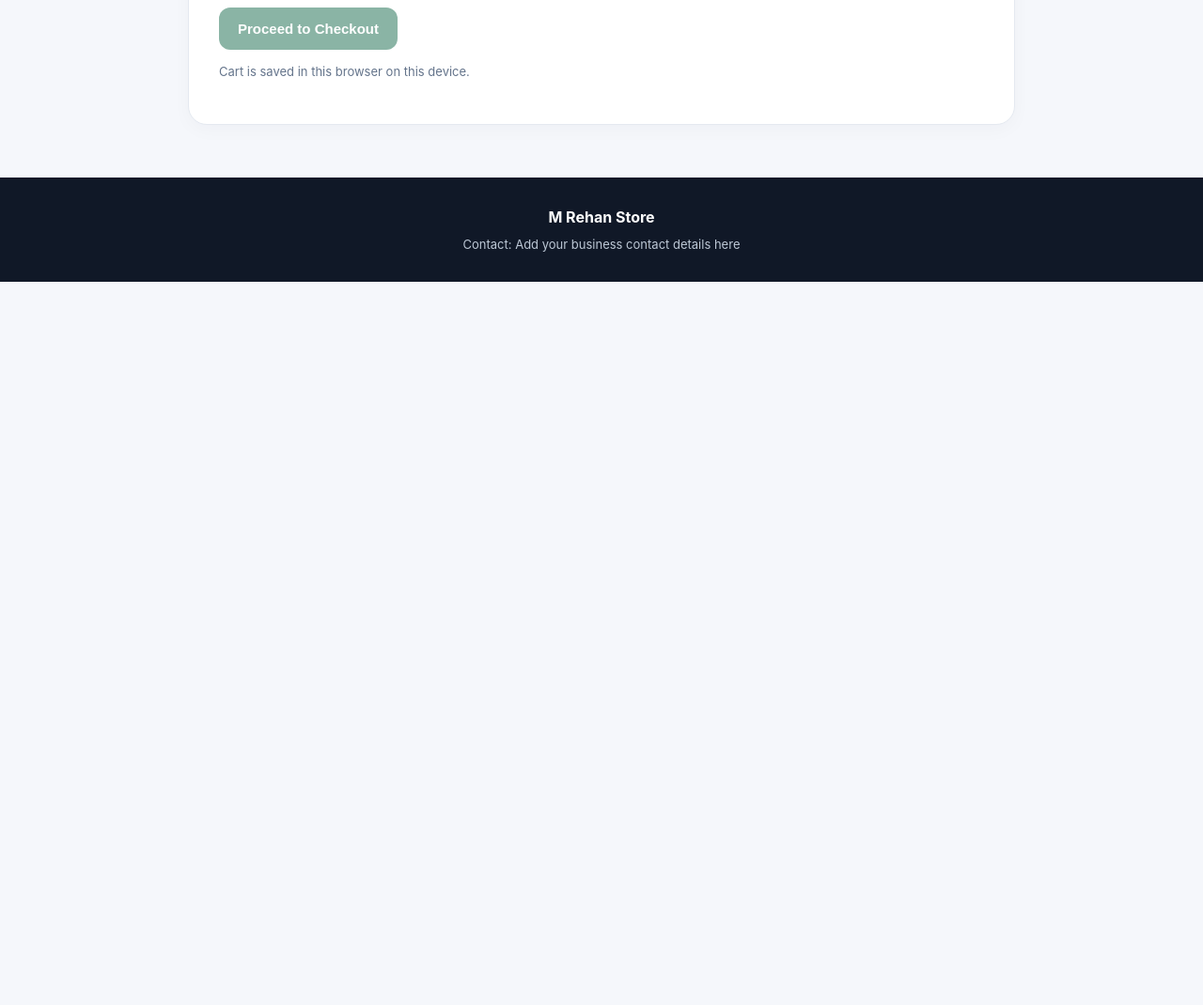
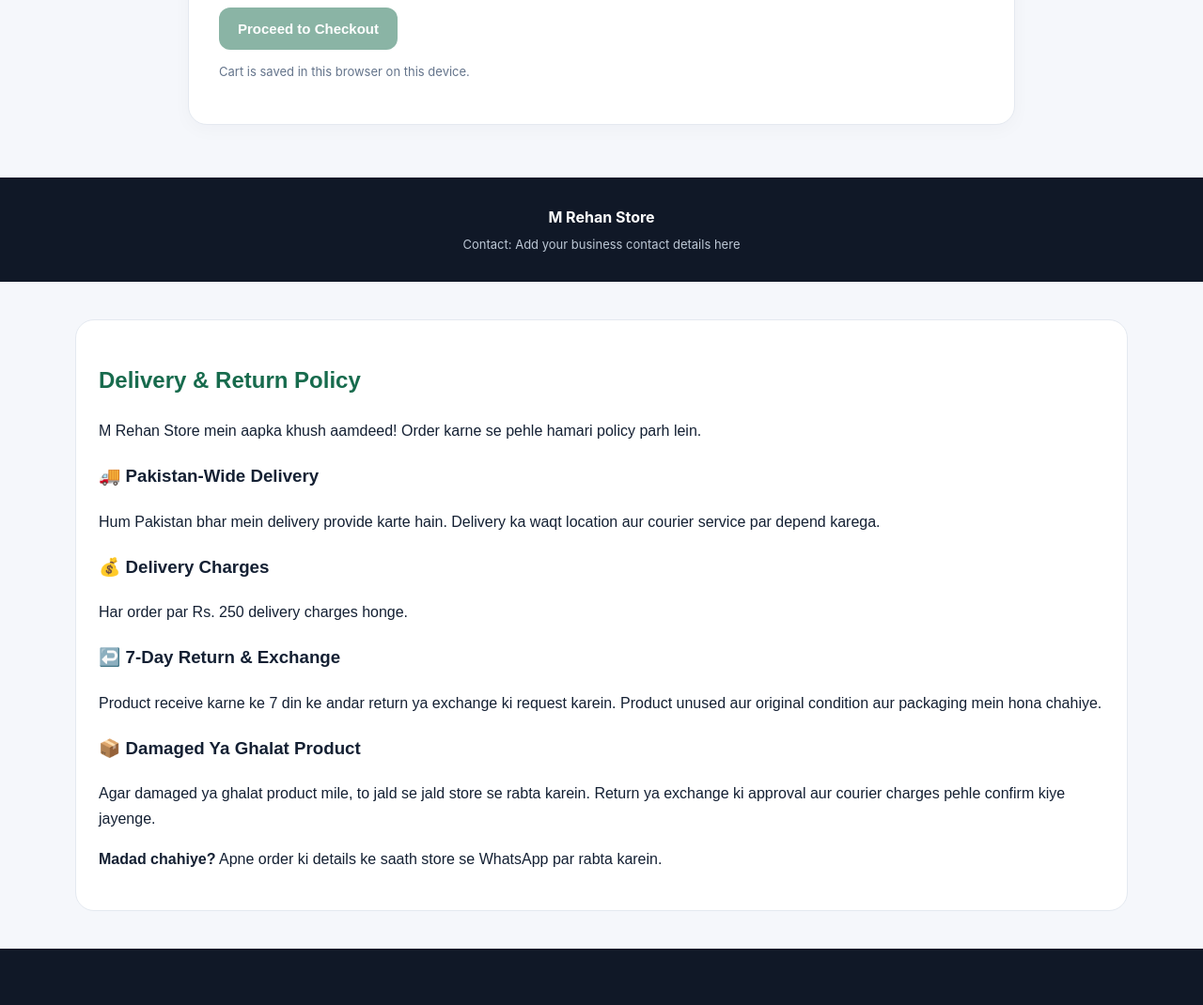
Before and after one commit to m-rehan-maker/M-REHAN-STORE, a plain HTML site: page index.html in a window 1280 px wide. Shown: the part 1140-2210 px from the top of the page at 94% size. Before the commit the page ends 1440 px from the top, so only its background shows below. Drawn offline with Linux system fonts and the light colour scheme.

Commit message:
Include delivery and return policy in index.html
Added delivery and return policy section to the webpage.

```diff
--- a/index.html
+++ b/index.html
@@ -77,3 +77,23 @@ function hideCheckout(){document.getElementById("checkout").classList.add("hidde
 document.getElementById("form").addEventListener("submit",e=>{e.preventDefault();if(!sum())return alert("Your cart is empty.");if(STORE_WHATSAPP_NUMBER==="923001234567")return alert("Please replace the demo WhatsApp number in the code before testing orders.");let lines=Object.keys(cart).filter(id=>products[id]&&cart[id]>0).map(id=>`- ${products[id].name} x ${cart[id]} = Rs. ${(products[id].price*cart[id]).toLocaleString("en-PK")}`);let msg=["NEW ORDER — M Rehan Store","",...lines,"","Total: Rs. "+sum().toLocaleString("en-PK"),"Payment: Cash on Delivery","","Customer: "+document.getElementById("name").value.trim(),"Phone: "+document.getElementById("phone").value.trim(),"Address: "+document.getElementById("address").value.trim(),document.getElementById("notes").value.trim()?"Notes: "+document.getElementById("notes").value.trim():""].filter(Boolean).join("\n");window.open("https://wa.me/"+STORE_WHATSAPP_NUMBER+"?text="+encodeURIComponent(msg),"_blank","noopener");document.getElementById("status").textContent="WhatsApp opened. Press Send in WhatsApp to send the order to the store."});
 render();
 </script></body></html>
+
+<section id="policies" style="max-width:1120px;margin:40px auto;padding:24px;background:#fff;border:1px solid #e4e9f0;border-radius:20px;font-family:Arial,sans-serif;line-height:1.7;">
+  <h2 style="color:#176b4d;">Delivery & Return Policy</h2>
+  <p>M Rehan Store mein aapka khush aamdeed! Order karne se pehle hamari policy parh lein.</p>
+
+  <h3>🚚 Pakistan-Wide Delivery</h3>
+  <p>Hum Pakistan bhar mein delivery provide karte hain. Delivery ka waqt location aur courier service par depend karega.</p>
+
+  <h3>💰 Delivery Charges</h3>
+  <p>Har order par Rs. 250 delivery charges honge.</p>
+
+  <h3>↩️ 7-Day Return & Exchange</h3>
+  <p>Product receive karne ke 7 din ke andar return ya exchange ki request karein. Product unused aur original condition aur packaging mein hona chahiye.</p>
+
+  <h3>📦 Damaged Ya Ghalat Product</h3>
+  <p>Agar damaged ya ghalat product mile, to jald se jald store se rabta karein. Return ya exchange ki approval aur courier charges pehle confirm kiye jayenge.</p>
+
+  <p><strong>Madad chahiye?</strong> Apne order ki details ke saath store se WhatsApp par rabta karein.</p>
+</section>
+<footer id="contact">
```
